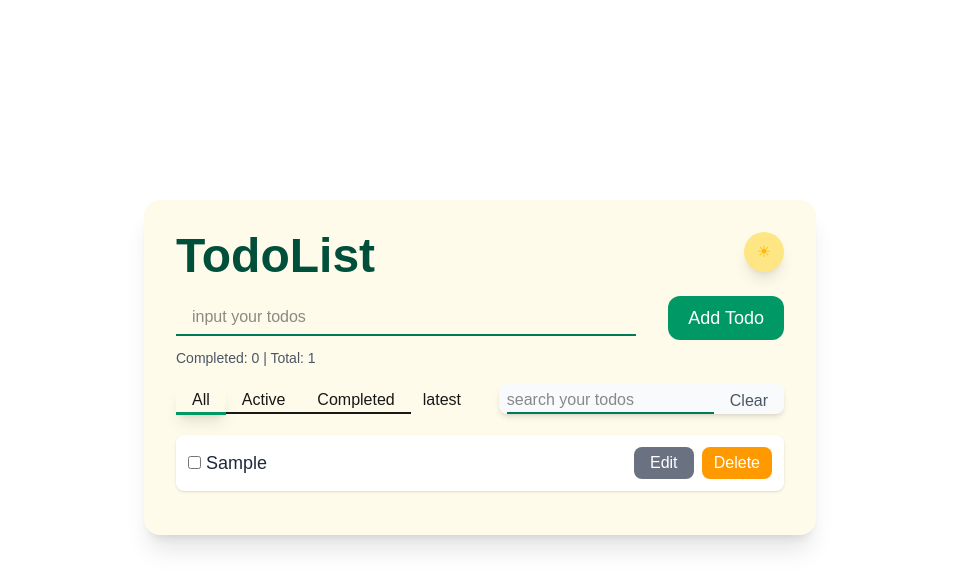
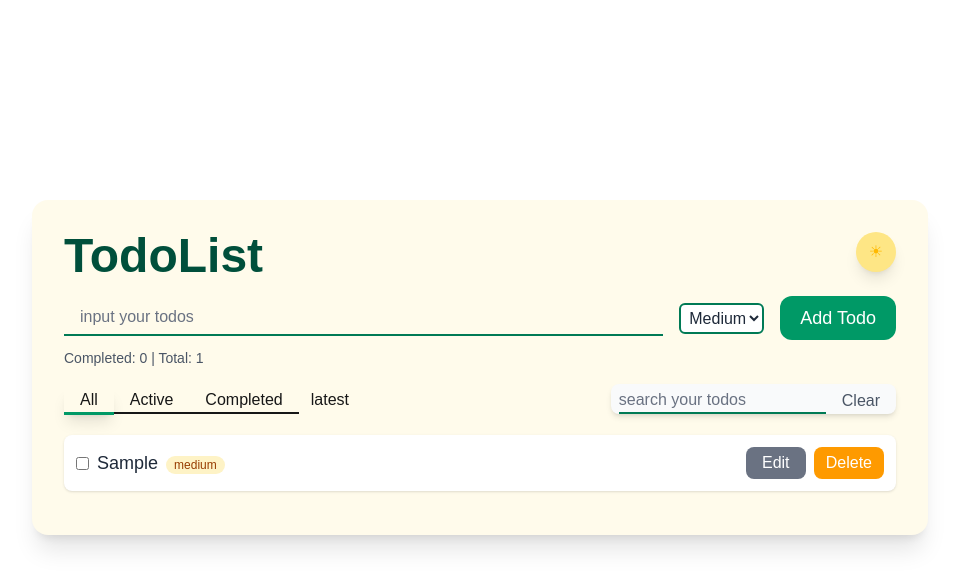
Before and after one commit to Square114514/react-todolist, a Next.js app: page / in a window 1280 px wide. Both pictures are taken after typing "Sample" into the empty fields and a click on the button "Add Todo". Shown: the top 588 px of the page, without its empty margins (160-1119 px from the left). Built offline with nearby package versions, Linux system fonts and the light colour scheme.

Commit message:
feat: 添加优先级

```diff
--- a/src/app/components/AddTodo.tsx
+++ b/src/app/components/AddTodo.tsx
@@ -2,32 +2,48 @@
 
 import { useState } from "react";
 import { useTodosContext } from "../context/TodosContext";
+import { TodoPriority } from "../types/Todo";
 
 export default function AddTodo() {
   const { addTodo } = useTodosContext();
   const [inputValue, setInputValue] = useState("");
+  const [priority, setPriority] = useState<TodoPriority>("medium");
+
+  const priorities: TodoPriority[] = ["low", "medium", "high"];
 
   const handleSubmit = () => {
     const text = inputValue.trim();
 
     if (!text) return;
 
-    addTodo(text);
+    addTodo(text, priority);
     setInputValue("");
   };
 
   return (
-    <div className="flex items-center mb-2 gap-8">
+    <div className="flex items-center mb-2 gap-4">
       <input
-        className="flex-1 px-4 py-3 border-b-2 w-full h-9 border-emerald-700 focus:outline-none focus:border-emerald-600 focus:shadow-xl hover:border-b-emerald-500 transition"
+        className="flex-1 px-4 py-3 border-b-2 w-full h-9 border-emerald-700 text-gray-900 placeholder:text-gray-500 dark:text-gray-200 dark:placeholder:text-gray-400 focus:outline-none focus:border-emerald-600 focus:shadow-xl hover:border-b-emerald-500 transition"
         type="text"
         value={inputValue}
         onChange={(e) => setInputValue(e.target.value)}
         onKeyDown={(e) => {
-          if (e.key === "Enter") handleSubmit(); // 增加按下 Enter 也可 add
+          if (e.key === "Enter") handleSubmit();
         }}
         placeholder="input your todos"
       />
+      <select
+        className="py-1 pl-1 border-2 border-emerald-700 rounded-md bg-white text-gray-800 focus:outline-none focus:border-emerald-600 focus:ring-1 focus:ring-emerald-500 cursor-pointer dark:bg-gray-800 dark:text-gray-200 dark:border-emerald-600"
+        value={priority}
+        onChange={(e) => setPriority(e.target.value as TodoPriority)}
+        aria-label="priority"
+      >
+        {priorities.map((p) => (
+          <option key={p} value={p}>
+            {p.charAt(0).toUpperCase() + p.slice(1)}
+          </option>
+        ))}
+      </select>
       <button
         className="bg-emerald-600 text-white text-lg px-5 py-2 rounded-xl hover:bg-emerald-700 hover:shadow-lg transition"
         onClick={handleSubmit}
--- a/src/app/components/FilterBar.tsx
+++ b/src/app/components/FilterBar.tsx
@@ -32,11 +32,11 @@ export default function FilterBar({
 
   useEffect(() => {
     const timer = setTimeout(() => {
-      handleSubmit();
+      onSearch(inputValue.trim().toLowerCase());
     }, 300);
 
     return () => clearTimeout(timer);
-  });
+  }, [inputValue, onSearch]);
 
   const handleClear = () => {
     onSearch("");
@@ -68,9 +68,9 @@ export default function FilterBar({
         {currentSort === "latest" ? "latest" : "oldest"}
       </button>
 
-      <div className="flex ml-auto gap-2 bg-gray-50 rounded-lg px-2 pt-1 shadow-md dark:bg-gray-800 dark:text-white dark:border-gray-500">
+      <div className="flex ml-auto gap-2 bg-gray-50 rounded-lg px-2 pt-1 shadow-md dark:bg-gray-800 dark:border-gray-500">
         <input
-          className="border-b-2 border-emerald-700 focus:outline-none focus:border-emerald-600 focus:shadow-xl hover:border-b-emerald-500 transition"
+          className="border-b-2 border-emerald-700 bg-transparent text-gray-900 placeholder:text-gray-500 dark:text-gray-200 dark:placeholder:text-gray-400 focus:outline-none focus:border-emerald-600 focus:shadow-xl hover:border-b-emerald-500 transition"
           type="text"
           placeholder="search your todos"
           value={inputValue}
--- a/src/app/components/TodoItem.tsx
+++ b/src/app/components/TodoItem.tsx
@@ -8,6 +8,7 @@ interface ItemProps {
 
 function TodoItem({ todo }: ItemProps) {
   const { deleteTodo, editTodo, toggleTodo } = useTodosContext();
+  const priority = todo.priority ?? "medium";
 
   const [isEditing, setIsEditing] = useState(false);
   const [editText, setEditText] = useState(todo.text);
@@ -23,7 +24,7 @@ function TodoItem({ todo }: ItemProps) {
 
   return (
     <li className="flex mb-3 items-center justify-between bg-white rounded-lg shadow-sm p-3 hover:shadow-lg transition dark:bg-gray-800">
-      <div>
+      <div className="flex justify-between items-center">
         <input
           type="checkbox"
           checked={todo.completed}
@@ -31,7 +32,7 @@ function TodoItem({ todo }: ItemProps) {
         />
         {isEditing ? (
           <input
-            className="dark:text-gray-300 dark:border-b-gray-100 flex-1 px-4 py-3 border-b-2 min-w-80 h-8 border-gray-800 focus:outline-none focus:border-gray-400 focus:shadow-md transition"
+            className="dark:text-gray-300 dark:border-b-gray-100 flex-1 px-4 py-3 border-b-2 min-w-65 h-8 border-gray-800 focus:outline-none focus:border-gray-400 focus:shadow-md transition"
             value={editText}
             onChange={(e) => setEditText(e.target.value)}
             onKeyDown={(e) => {
@@ -44,16 +45,28 @@ function TodoItem({ todo }: ItemProps) {
             autoFocus
           ></input>
         ) : (
+          <div>
             <span
-            className={`text-lg ${
+              className={`text-lg mx-2 ${
                 todo.completed
                   ? "line-through text-gray-400"
                   : "text-gray-800 font-medium dark:text-gray-200"
               }`}
             >
-            {" "}
               {todo.text}
             </span>
+            <span
+              className={` text-xs px-2 py-0.5 rounded-full ${
+                priority === "high"
+                  ? "bg-red-100 text-red-700 dark:bg-red-900 dark:text-red-300"
+                  : priority === "medium"
+                    ? "bg-amber-100 text-amber-800 dark:bg-amber-900 dark:text-amber-300"
+                    : "bg-gray-100 text-gray-600 dark:bg-gray-900 dark:text-gray-300"
+              }`}
+            >
+              {priority}
+            </span>
+          </div>
         )}
       </div>
 
--- a/src/app/components/TodoList.tsx
+++ b/src/app/components/TodoList.tsx
@@ -32,7 +32,7 @@ export default function TodoList() {
   }, [todos, filter, sortOrder, searchQuery]); // 使用useMemo，依赖变化才重新计算
 
   return (
-    <div className="w-full max-w-2xl bg-amber-50 rounded-2xl shadow-xl p-8 dark:bg-gray-900 transition">
+    <div className="w-full max-w-4xl bg-amber-50 rounded-2xl shadow-xl p-8 dark:bg-gray-900 transition">
       <Title />
       <AddTodo />
       <TodoStats />
--- a/src/app/context/TodosContext.tsx
+++ b/src/app/context/TodosContext.tsx
@@ -2,11 +2,11 @@
 
 import { createContext, useContext, type ReactNode } from "react";
 import useTodos from "../hooks/useTodos";
-import Todo from "../types/Todo";
+import Todo, { TodoPriority } from "../types/Todo";
 
 export type TodosContextValue = {
   todos: Todo[];
-  addTodo: (text: string) => void;
+  addTodo: (text: string, priority?: TodoPriority) => void;
   deleteTodo: (id: string) => void;
   editTodo: (id: string, newText: string) => void;
   toggleTodo: (id: string) => void;
@@ -24,9 +24,8 @@ export function TodosProvider({ children }: { children: ReactNode }) {
 export function useTodosContext(): TodosContextValue {
   const ctx = useContext(TodosContext);
 
-  if (ctx === null) {
+  if (ctx === null)
     throw new Error("useTodosContext must be used within TodosProvider");
-  }
 
   return ctx;
 }
--- a/src/app/hooks/useTodos.tsx
+++ b/src/app/hooks/useTodos.tsx
@@ -3,7 +3,7 @@
 import { useCallback, useEffect, useReducer } from "react";
 import toast from "react-hot-toast";
 import { todosReducer } from "../reducer/todosReducer";
-import Todo from "../types/Todo";
+import Todo, { TodoPriority } from "../types/Todo";
 
 const STORAGE_KEY = "todo_list_data";
 
@@ -31,10 +31,13 @@ export default function useTodos() {
     }
   }, [todos]);
 
-  const addTodo = useCallback((text: string) => {
-    dispatch({ type: "ADD", payload: { text } });
-    toast.success("Todo added");
-  }, []);
+  const addTodo = useCallback(
+    (text: string, priority: TodoPriority = "medium") => {
+      dispatch({ type: "ADD", payload: { text, priority } });
+      toast.success("Todo added");
+    },
+    [],
+  );
 
   const deleteTodo = useCallback((id: string) => {
     dispatch({ type: "DELETE", payload: { id } });
--- a/src/app/reducer/todosReducer.tsx
+++ b/src/app/reducer/todosReducer.tsx
@@ -10,6 +10,7 @@ export function todosReducer(state: Todo[], action: TodoAction): Todo[] {
         text: action.payload.text,
         completed: false,
         createdAt: Date.now(),
+        priority: action.payload.priority ?? "medium", // 默认 medium
       };
       return [newTodo, ...state];
     }
@@ -20,7 +21,11 @@ export function todosReducer(state: Todo[], action: TodoAction): Todo[] {
     case "EDIT":
       return state.map((todo) =>
         todo.id === action.payload.id
-          ? { ...todo, text: action.payload.text }
+          ? {
+              ...todo,
+              text: action.payload.text,
+              priority: action.payload.priority ?? todo.priority,
+            }
           : todo,
       );
 
--- a/src/app/types/TodoActions.ts
+++ b/src/app/types/TodoActions.ts
@@ -1,6 +1,11 @@
+import { TodoPriority } from "./Todo";
+
 export type TodoAction =
-  | { type: "ADD"; payload: { text: string } }
+  | { type: "ADD"; payload: { text: string; priority?: TodoPriority } }
   | { type: "DELETE"; payload: { id: string } }
-  | { type: "EDIT"; payload: { id: string; text: string } }
+  | {
+      type: "EDIT";
+      payload: { id: string; text: string; priority?: TodoPriority };
+    }
   | { type: "TOGGLE"; payload: { id: string } }
   | { type: "CLEAR_COMPLETED" };
```
Also changed, not shown: src/app/types/Todo.ts (+7 -2 lines), 1 other file (tests, documents, lock files or other folders). Lines whose indentation alone changed are shown as unchanged.
